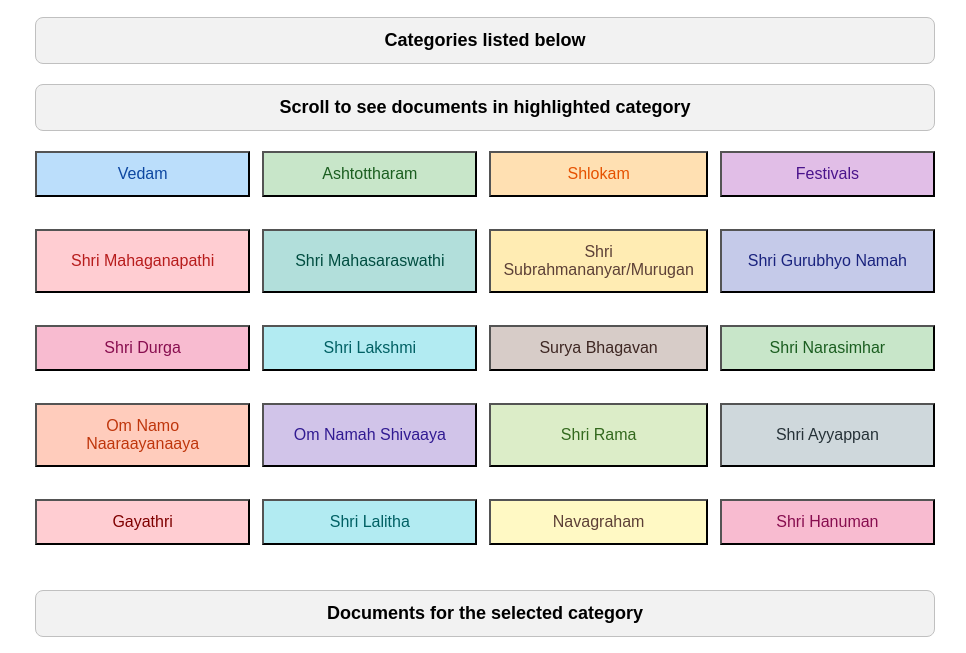
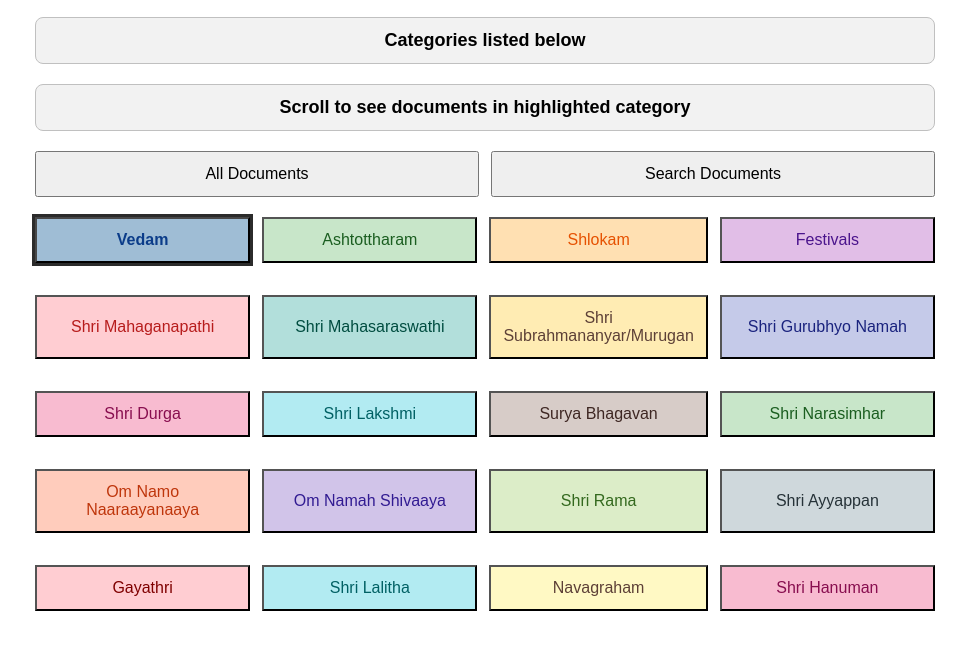
Before and after one commit to sangrahaalaya/vedametc, a plain HTML site: page index.html in a window 1280 px wide. Shown: the part 100-753 px from the top of the page, without its empty margins (155-1121 px from the left). Drawn offline with Linux system fonts and the light colour scheme.

Commit message:
Add document actions section with buttons
Added document actions section with buttons for 'All Documents' and 'Search Documents'.

```diff
--- a/index.html
+++ b/index.html
@@ -246,6 +246,19 @@ button
 {
     width:100%;
 }
+
+#documentActions
+{
+    display:flex;
+    gap:12px;
+    margin-bottom:20px;
+}
+
+#documentActions button
+{
+    flex:1;
+    margin-bottom:0;
+}
 </style>
 
 </head>
@@ -261,6 +274,17 @@ button
 </div>
 <div id="categoryHeader2">
     Scroll to see documents in highlighted category
+</div>
+<div id="documentActions">
+
+    <button id="allDocumentsButton" type="button">
+        All Documents
+    </button>
+
+    <button id="searchDocumentsButton" type="button">
+        Search Documents
+    </button>
+
 </div>
 <div id="categoryButtons">
 
```
